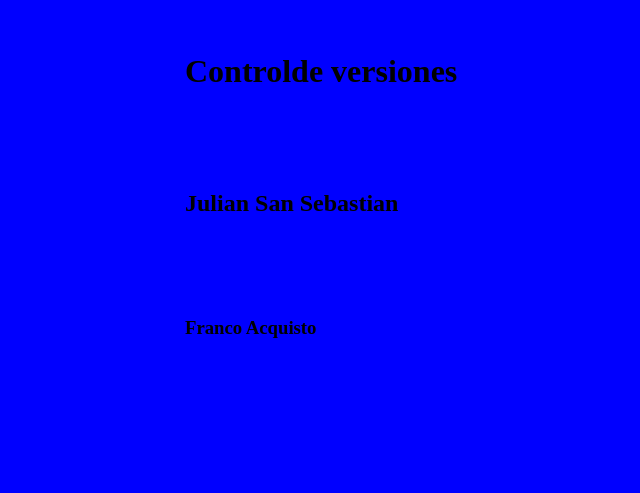
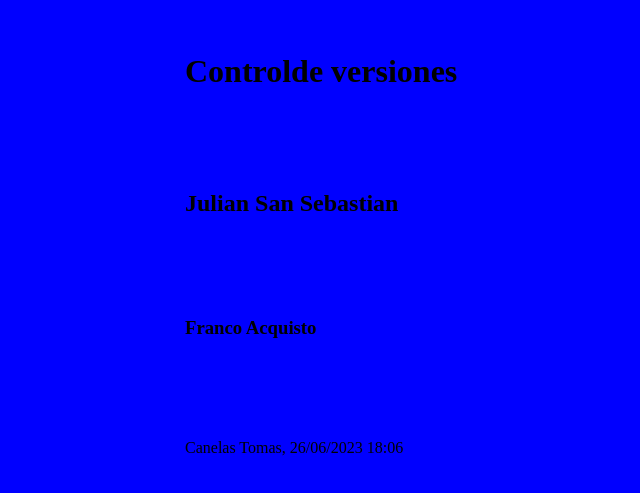
Before and after one commit to Tomas-Canelas/TP_SO_I4_Equipo_109, a plain HTML site: page index.html in a window 1280 px wide. Shown: the part 147-640 px from the top of the page, without its empty margins (115-755 px from the left). Drawn offline with Linux system fonts and the light colour scheme.

Commit message:
GAMMA: agrego <p> a index.html

```diff
--- a/index.html
+++ b/index.html
@@ -10,5 +10,6 @@
 <h1>Controlde versiones</h1>
 <h2> Julian San Sebastian</h2>
 <h3> Franco Acquisto</h3>
+<p>Canelas Tomas, 26/06/2023 18:06 </p>
 </body>
 </html>
```
